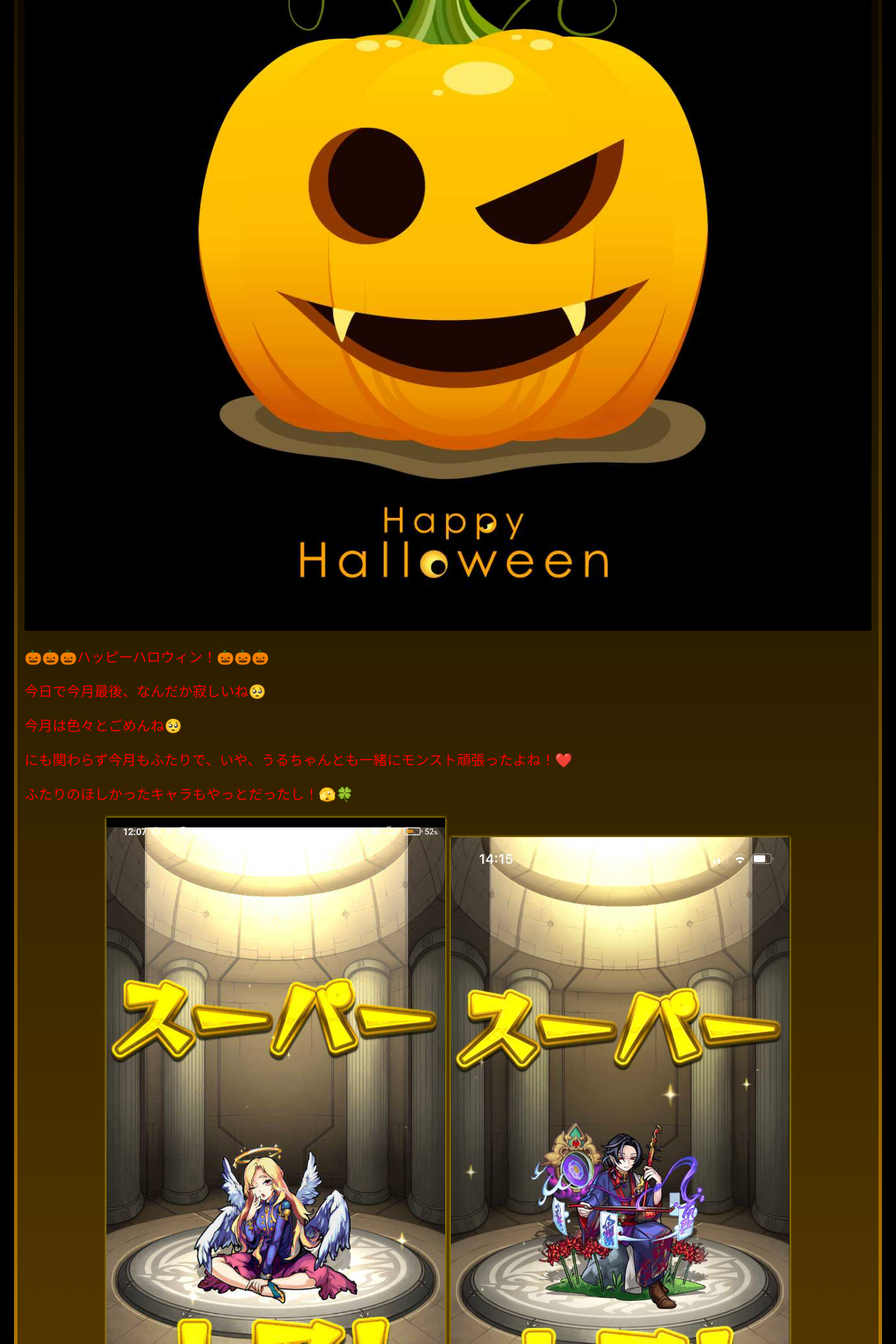
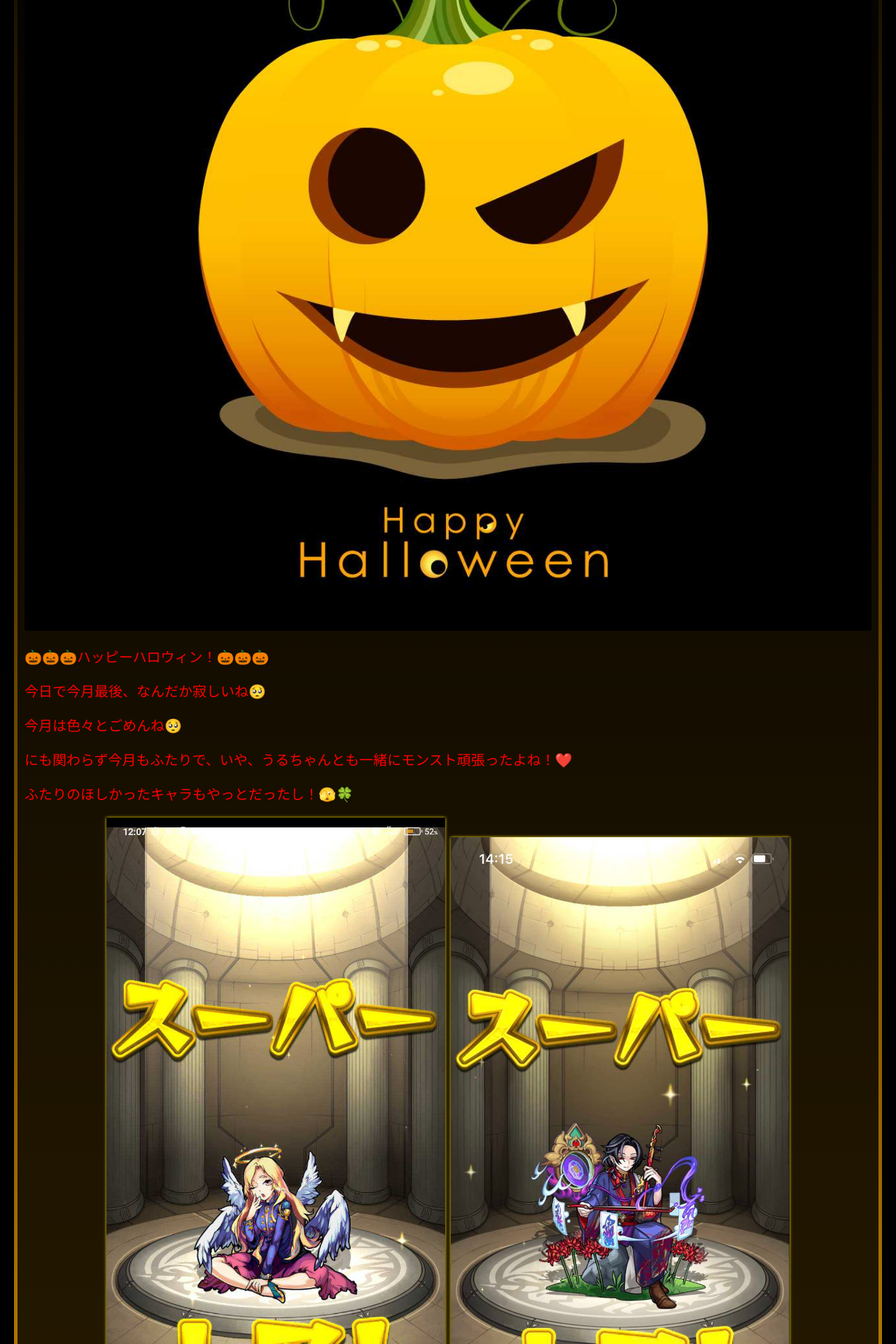
Before and after one commit to gavriilya/gavriilya.github.io, a Jekyll site: the page built from _posts/2023-10-31-to-lua.html, in a window 1280 px wide. Shown: the part 368-2288 px from the top of the page at 70% size. Built offline with Jekyll 4.4.1, drawn with Linux system fonts in a browser that asks for light colours.

Commit message:
improved to-lua background color

```diff
--- a/_assets/css/main.scss
+++ b/_assets/css/main.scss
@@ -235,7 +235,7 @@ hr.short {
     left: $position-offset;
 
     .halloween-content {
-        background-color: #00000088;
+        background-color: #000000cc;
         // height: 91%;
         padding: 1em;
         // text-align: center;
```
